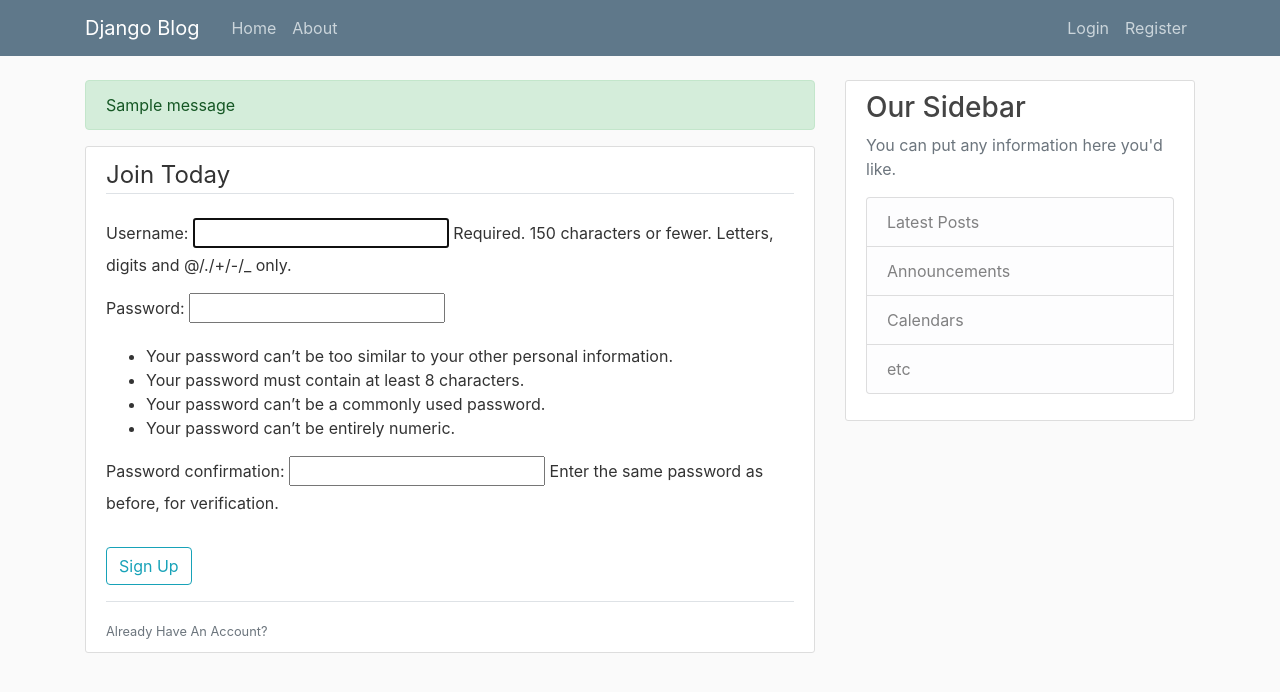
After one commit to lisn0/Personal_blog, a Django app: page /_register/ in a window 1280 px wide. The commit adds this page. Shown: the top 692 px of the page. Run offline with Django 3.2, Linux system fonts and the light colour scheme; one stand-in notice (Sample message) is shown; some libraries are stand-ins or nearby versions.

Commit message:
user registration

```diff
--- a/Personal_Blog/settings.py
+++ b/Personal_Blog/settings.py
@@ -31,6 +31,7 @@ ALLOWED_HOSTS = []
 # Application definition
 
 INSTALLED_APPS = [
+    'users.apps.UsersConfig',
     'blog.apps.BlogConfig',
     'django.contrib.admin',
     'django.contrib.auth',
--- a/Personal_Blog/urls.py
+++ b/Personal_Blog/urls.py
@@ -1,23 +1,10 @@
-"""Personal_Blog URL Configuration
-
-The `urlpatterns` list routes URLs to views. For more information please see:
-    https://docs.djangoproject.com/en/2.1/topics/http/urls/
-Examples:
-Function views
-    1. Add an import:  from my_app import views
-    2. Add a URL to urlpatterns:  path('', views.home, name='home')
-Class-based views
-    1. Add an import:  from other_app.views import Home
-    2. Add a URL to urlpatterns:  path('', Home.as_view(), name='home')
-Including another URLconf
-    1. Import the include() function: from django.urls import include, path
-    2. Add a URL to urlpatterns:  path('blog/', include('blog.urls'))
-"""
 from django.contrib import admin
 from django.urls import path, include
+from users import views as user_views
 
 
 urlpatterns = [
     path('admin/', admin.site.urls),
+    path('_register/', user_views.register, name="register"),
     path('', include('blog.urls')),
 ]
--- a/blog/templates/blog/base.html
+++ b/blog/templates/blog/base.html
@@ -38,6 +38,13 @@
     <main role="main" class="container">
       <div class="row">
         <div class="col-md-8">
+          {% if messages %}
+              {% for message in messages %}
+                  <div class="alert alert-{{ message.tags }}">
+                    {{ message }}
+                  </div>
+              {% endfor %}
+          {% endif %}
           {% block content %}{% endblock %}
         </div>
         <div class="col-md-4">
--- /dev/null
+++ b/users/templates/users/register.html
@@ -0,0 +1,18 @@
+{% extends "blog/base.html" %}
+{% block content %}
+    <div class="content-section">
+        <form method="post">
+            {% csrf_token %}
+            <fieldset class="form-group">
+                <legend class="border-bottom mb-4">Join Today</legend>
+                {{ form.as_p }}
+            </fieldset>
+            <div class="form-group">
+                <button class="btn btn-outline-info" type="submit">Sign Up</button>
+            </div>
+        </form>
+        <div class="border-top pt-3">
+            <small class="text-muted">Already Have An Account? <a class="ml-2" href="#"></a> </small>
+        </div>
+    </div>
+{% endblock content %}
--- a/users/views.py
+++ b/users/views.py
@@ -1,3 +1,15 @@
-from django.shortcuts import render
+from django.shortcuts import render, redirect
+from django.contrib.auth.forms import UserCreationForm
+from django.contrib import messages
 
-# Create your views here.
+
+def register(request):
+    if request.method == 'POST':
+        form = UserCreationForm(request.POST)
+        if form.is_valid():
+            username = form.cleaned_data.get('username')
+            messages.success(request, f'Account created for {username}!')
+            return redirect('blog_home')
+    else:
+        form = UserCreationForm()
+    return render(request, 'users/register.html', {'form': form})
```
